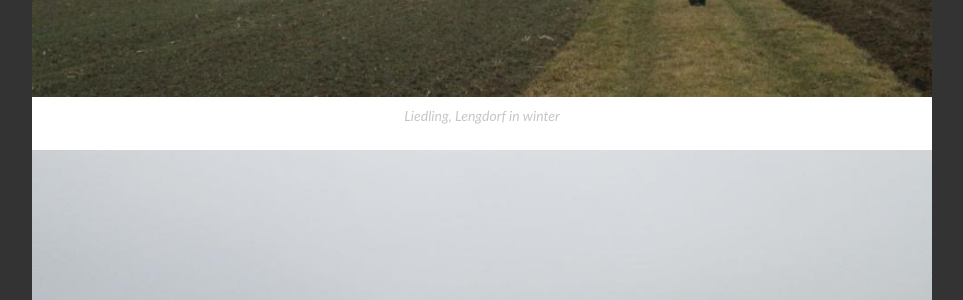
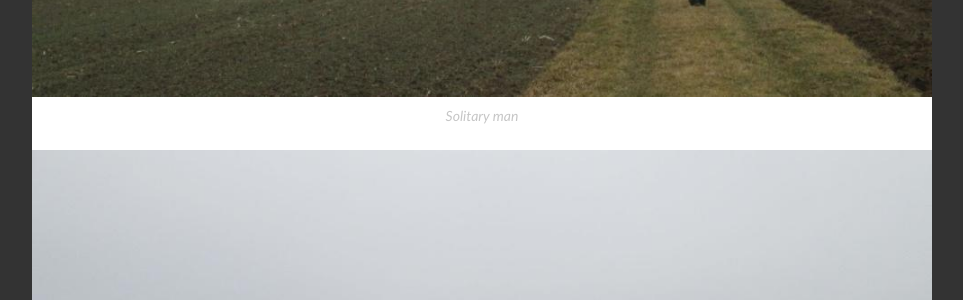
Before and after one commit to mdavid626/blog, a Jekyll site: the page built from _posts/2017-05-30-Where-do-I-live-Liedling.md, in a window 1280 px wide and 900 px high, scrolled down 5146 px. Shown: the part 153-453 px from the top of the window, without its empty margins (8-971 px from the left). Built offline with Jekyll 4.4.1, drawn with Linux system fonts in a browser that asks for light colours; some web fonts are replaced; comment, search, counter and statistics services are not loaded; some of the changed text lies outside the part shown.

Commit message:
add new caption, remove image

```diff
--- a/_posts/2017-05-30-Where-do-I-live-Liedling.md
+++ b/_posts/2017-05-30-Where-do-I-live-Liedling.md
@@ -34,7 +34,7 @@
 title="Liedling, Lengdorf in winter" caption="Liedling, Lengdorf in winter" %}
 
 {% include image_full.html imageurl="/images/posts/Liedling-IMG_2811.JPG"
-title="Liedling, Lengdorf in winter" caption="Liedling, Lengdorf in winter" %}
+title="Solitary man" caption="Solitary man" %}
 
 {% include image_full.html imageurl="/images/posts/Liedling-IMG_2813.JPG"
 title="Liedling, Lengdorf in winter" caption="Liedling, Lengdorf in winter" %}
@@ -52,7 +52,7 @@
 title="Liedling, Lengdorf in spring" caption="Liedling, Lengdorf in spring" %}
 
 {% include image_full.html imageurl="/images/posts/Liedling-IMG_3465.JPG"
-title="Liedling, Lengdorf in spring" caption="Liedling, Lengdorf in spring" %}
+title="Long way home" caption="Long way home" %}
 
 {% include image_full.html imageurl="/images/posts/Liedling-IMG_3466.JPG"
 title="Liedling, Lengdorf in spring" caption="Liedling, Lengdorf in spring" %}
@@ -65,6 +65,3 @@
 
 {% include image_full.html imageurl="/images/posts/Liedling-IMG_3729.JPG"
 title="Liedling, Lengdorf in spring" caption="Liedling, Lengdorf in spring" %}
-
-{% include image_full.html imageurl="/images/posts/Liedling-IMG-20170305-WA0015.jpg"
-title="Liedling, Lengdorf in spring" caption="Liedling, Lengdorf in spring" %}
```
Also changed, not shown: images/posts/Liedling-IMG-20170305-WA0015.jpg (deleted).
